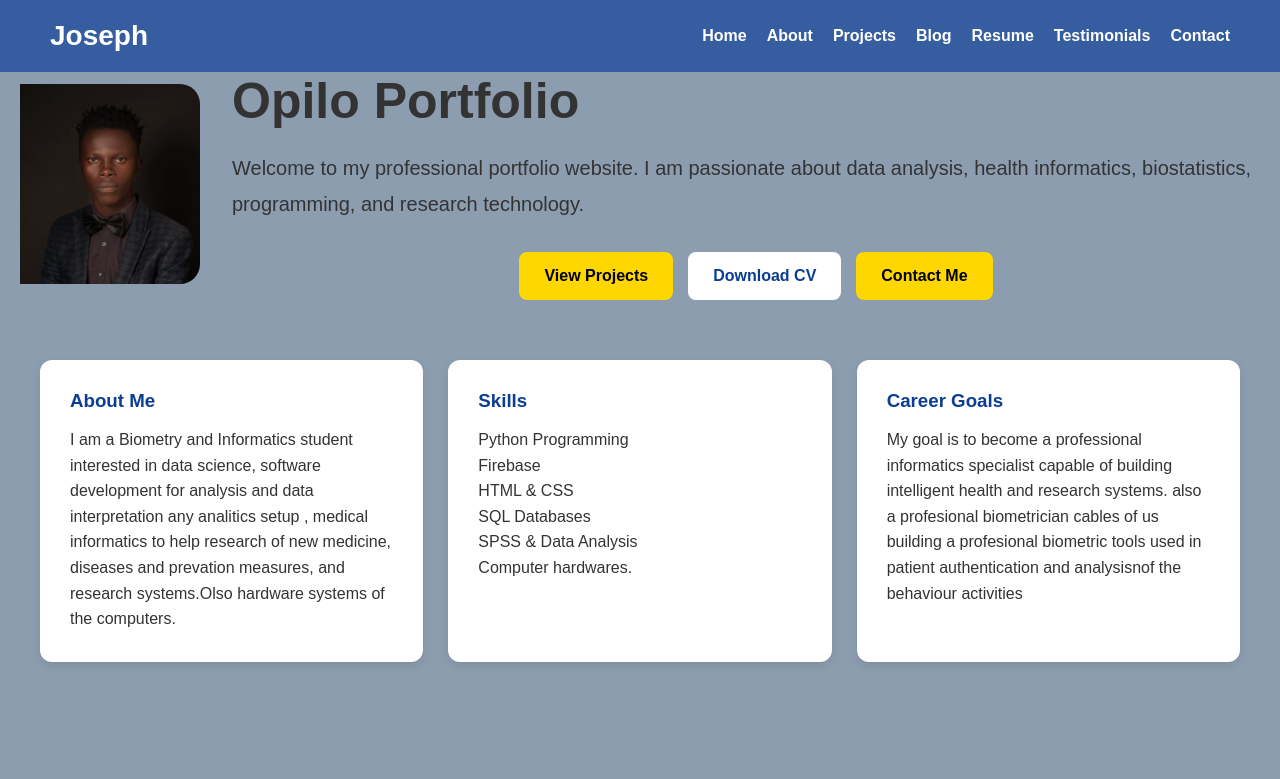
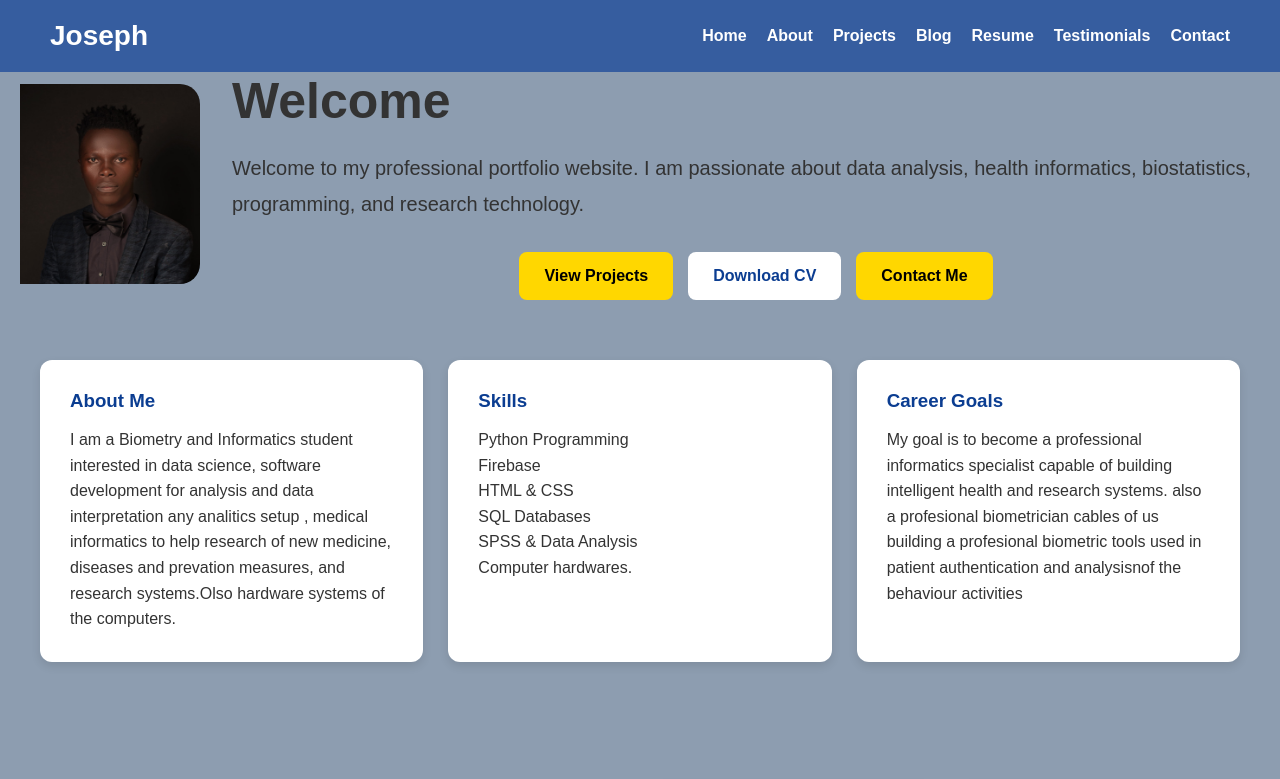
Before and after one commit to Joseotingo/-Portfolio-Site, a plain HTML site: page index.html in a window 1280 px wide. Shown: the top 779 px of the page. Drawn offline with Linux system fonts and the light colour scheme; no server answers.

Commit message:
Revise portfolio layout and content
Updated the portfolio HTML structure and content.

```diff
--- a/index.html
+++ b/index.html
@@ -38,7 +38,7 @@
               flex-shrink: 0;">
         </div>
         <div>
-            <h2>Opilo Portfolio</h2>
+            <h2>Welcome </h2>
             <p>
                 Welcome to my professional portfolio website.
                 I am passionate about data analysis, health informatics,
```
